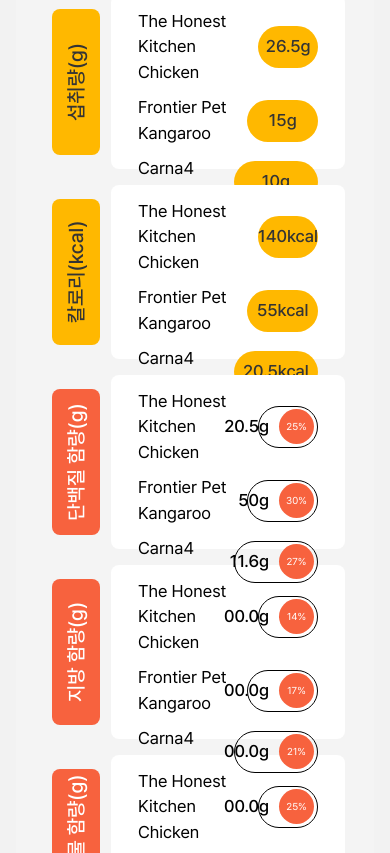
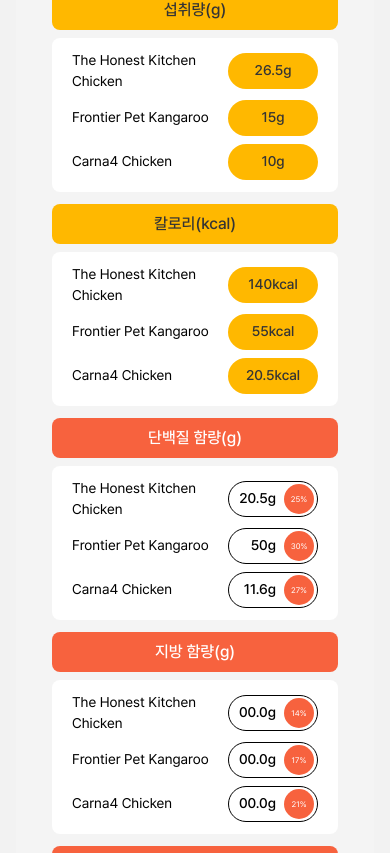
Before and after one commit to SeokHoChoi/test-jelly-univ-fe, a Next.js app: page /brief-report in a window 390 px wide. Shown: the part 7511-8364 px from the top of the page. Built offline with nearby package versions, Linux system fonts and the light colour scheme.

Commit message:
feat: 리포트 > 현재 식단의 주요 영양소 카드 모바일 UI 구현

```diff
--- a/src/components/brief-report/DetailedDietReport.tsx
+++ b/src/components/brief-report/DetailedDietReport.tsx
@@ -332,15 +332,15 @@
             subtitle="제품 라벨에서는 알려주지 않는 각 제품의 섭취량과 칼로리에 따른 단백질, 지방 그리고 탄수화물의 함량을 자세히 파악해요! (AS FED 기준)"
             subtitleColor="#525252"
           />
-          <div className="mt-[35px]">
-            <div className="grid grid-cols-1 lg:grid-cols-2 gap-4">
+          <div className="mt-[30px] sm:mt-[45px]">
+            <div className="grid grid-cols-1 lg:grid-cols-2 gap-3 sm:gap-4">
               {/* 섭취량(g) 패널 */}
               <NutrientAnalysisPanel
                 title="섭취량(g)"
                 backgroundColor="#FFB800"
                 textColor="#343434"
               >
-                <div className="space-y-[10px]">
+                <div className="space-y-[8px] sm:space-y-[10px]">
                   {currentFoods.map((food, index) => (
                     <NutrientItem
                       key={index}
@@ -358,7 +358,7 @@
                 backgroundColor="#FFB800"
                 textColor="#343434"
               >
-                <div className="space-y-[10px]">
+                <div className="space-y-[8px] sm:space-y-[10px]">
                   {currentFoods.map((food, index) => (
                     <NutrientItem
                       key={index}
@@ -376,7 +376,7 @@
                 backgroundColor="#F7623E"
                 textColor="#FFFFFF"
               >
-                <div className="space-y-[10px]">
+                <div className="space-y-[8px] sm:space-y-[10px]">
                   {currentFoods.map((food, index) => (
                     <NutrientItem
                       key={index}
@@ -395,7 +395,7 @@
                 backgroundColor="#F7623E"
                 textColor="#FFFFFF"
               >
-                <div className="space-y-[10px]">
+                <div className="space-y-[8px] sm:space-y-[10px]">
                   {currentFoods.map((food, index) => (
                     <NutrientItem
                       key={index}
@@ -413,9 +413,9 @@
                 title="탄수화물 함량(g)"
                 backgroundColor="#F7623E"
                 textColor="#FFFFFF"
-                className="lg:col-span-2"
+                className="col-span-1 lg:col-span-2"
               >
-                <div className="space-y-[10px]">
+                <div className="space-y-[8px] sm:space-y-[10px]">
                   {currentFoods.map((food, index) => (
                     <NutrientItem
                       key={index}
--- a/src/components/common/NutrientAnalysisPanel.tsx
+++ b/src/components/common/NutrientAnalysisPanel.tsx
@@ -18,19 +18,22 @@
   className = ''
 }: NutrientAnalysisPanelProps) => {
   return (
-    <div className={`flex items-center ${className}`}>
+    <div className={`flex flex-col sm:flex-row items-center ${className}`}>
       <div
-        className="rounded-lg w-[48px] h-[146px] flex items-center justify-center"
+        className="rounded-lg w-full h-[40px] sm:w-[48px] sm:h-[146px] flex items-center justify-center flex-shrink-0 sm:flex-shrink-0"
         style={{ backgroundColor }}
       >
         <span
-          className="font-medium text-[20px] vertical-text"
-          style={{ color: textColor }}
+          className="font-medium text-[16px] sm:text-[20px] rotate-0 sm:-rotate-90"
+          style={{
+            color: textColor,
+            whiteSpace: 'nowrap'
+          }}
         >
           {title}
         </span>
       </div>
-      <div className="bg-white rounded-lg w-[441px] h-[174px] py-[14px] px-[27px] ml-[11px]">
+      <div className="bg-white rounded-lg w-full sm:w-[441px] h-auto sm:h-[174px] py-[12px] px-[20px] sm:py-[14px] sm:px-[27px] mt-[8px] sm:mt-0 sm:ml-[11px]">
         {children}
       </div>
     </div>
--- a/src/components/common/NutrientItem.tsx
+++ b/src/components/common/NutrientItem.tsx
@@ -11,9 +11,9 @@
   if (type === 'simple') {
     // 섭취량, 칼로리 타입 - 단순한 노란색 배지
     return (
-      <div className="flex items-center justify-between">
-        <span className="text-[17px] font-normal text-[#000000]">{name}</span>
-        <div className="bg-[#FFB800] text-[#343434] text-[17px] font-medium h-[42px] w-[107px] rounded-full flex items-center justify-center">
+      <div className="flex items-center justify-between gap-2">
+        <span className="text-[14px] sm:text-[17px] font-normal text-[#000000] flex-1 min-w-0 break-words">{name}</span>
+        <div className="bg-[#FFB800] text-[#343434] text-[14px] sm:text-[17px] font-medium h-[36px] w-[90px] sm:h-[42px] sm:w-[107px] rounded-full flex items-center justify-center flex-shrink-0">
           {value}
         </div>
       </div>
@@ -22,17 +22,17 @@
 
   // 단백질, 지방, 탄수화물 타입 - 복잡한 구조 (보더 + 원형 배지)
   return (
-    <div className="flex items-center justify-between">
-      <span className="text-[17px] font-normal text-[#000000]">{name}</span>
-      <div className="border border-[#000000] h-[42px] w-[107px] rounded-full flex items-center relative">
+    <div className="flex items-center justify-between gap-2">
+      <span className="text-[14px] sm:text-[17px] font-normal text-[#000000] flex-1 min-w-0 break-words">{name}</span>
+      <div className="border border-[#000000] h-[36px] w-[90px] sm:h-[42px] sm:w-[107px] rounded-full flex items-center relative flex-shrink-0">
         <span
-          className="text-[#000000] text-[17px] font-medium absolute"
-          style={{ right: 'calc(35px + 3px + 10px)' }}
+          className="text-[#000000] text-[14px] sm:text-[17px] font-medium absolute"
+          style={{ right: 'calc(30px + 3px + 8px)' }}
         >
           {value}
         </span>
-        <div className="w-[35px] h-[35px] bg-[#F7623E] rounded-full flex items-center justify-center absolute right-[3px]">
-          <span className="text-white text-[10px] font-light">{percentage}</span>
+        <div className="w-[30px] h-[30px] sm:w-[35px] sm:h-[35px] bg-[#F7623E] rounded-full flex items-center justify-center absolute right-[3px]">
+          <span className="text-white text-[8px] sm:text-[10px] font-light">{percentage}</span>
         </div>
       </div>
     </div>
```
